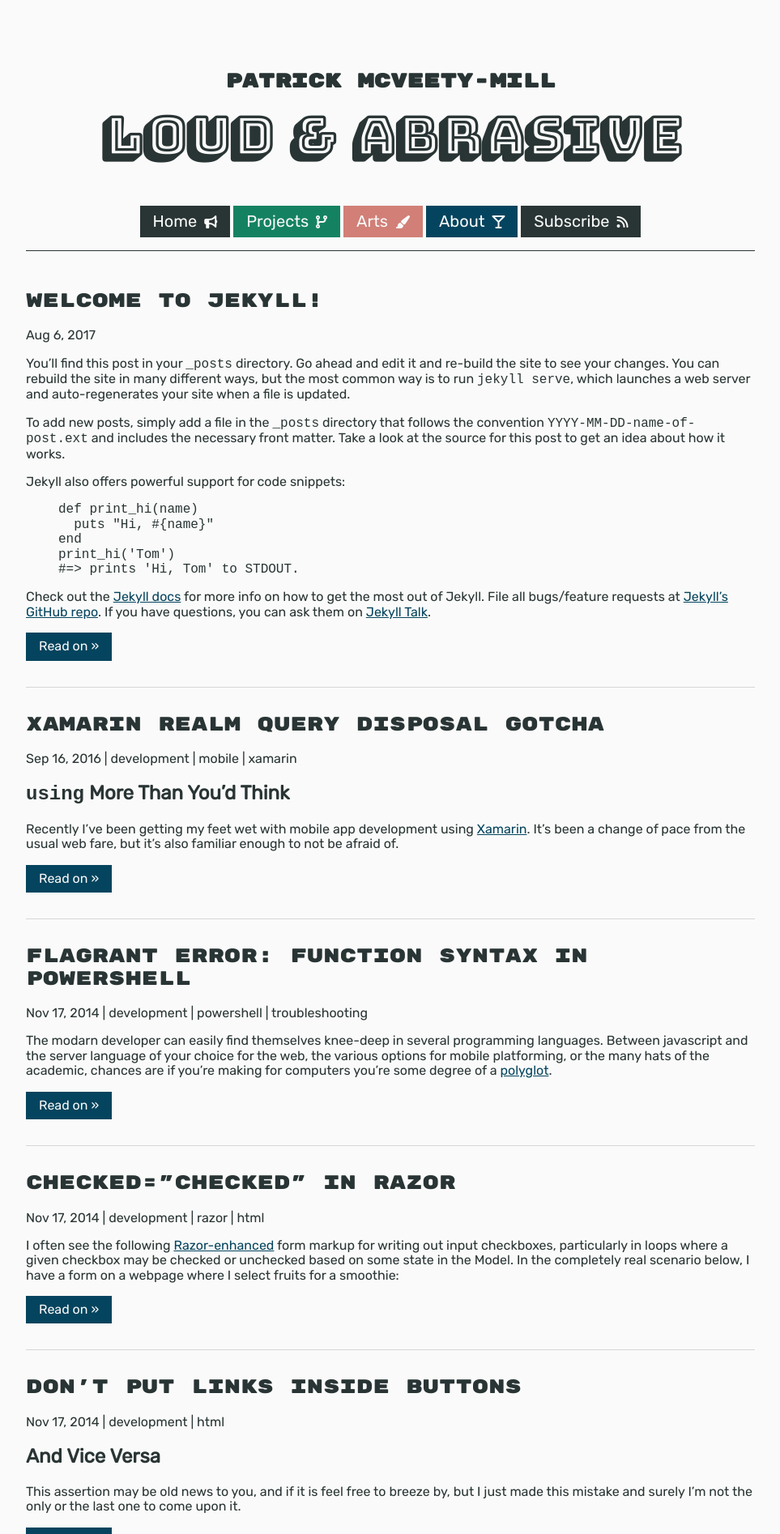
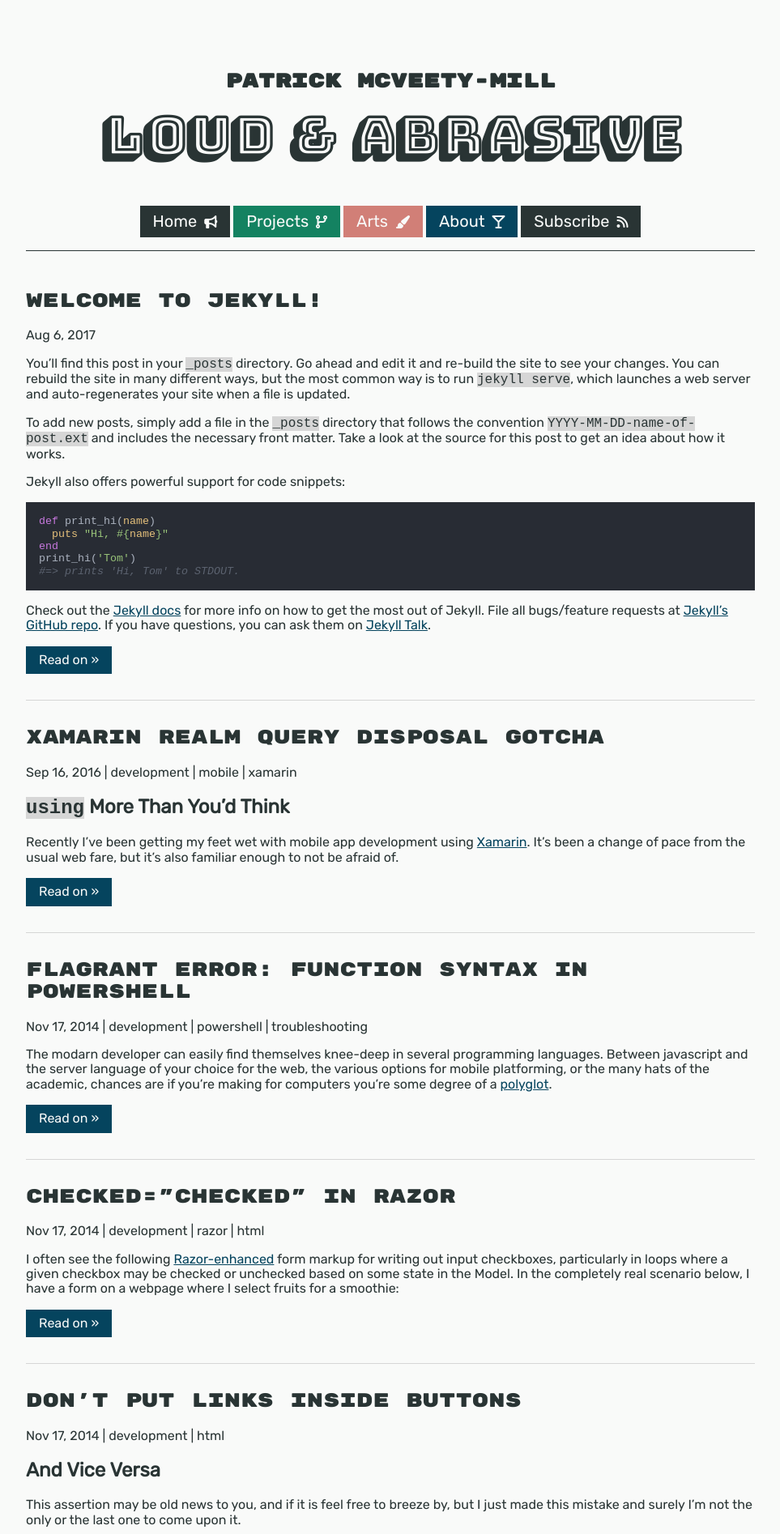
Before and after one commit to pmcvtm/pmcvtm.com, a Jekyll site: the page built from index.html, in a window 1280 px wide. Shown: the top 1894 px of the page at 81% size, without its empty margins (158-1121 px from the left). Built offline with Jekyll 4.4.1, drawn with Linux system fonts in a browser that asks for light colours; nearby versions of some CDN libraries.

Commit message:
add syntax highlighting styles

```diff
--- a/_config.yml
+++ b/_config.yml
@@ -33,6 +33,7 @@ etsy: corrugatedcardbuds
 
 # Build settings
 markdown: kramdown
+highlighter: rouge
 plugins_dir:
   - jekyll-feed
 
--- a/_includes/head.html
+++ b/_includes/head.html
@@ -15,6 +15,7 @@
   <script src="https://code.jquery.com/jquery-3.2.1.min.js" integrity="sha256-hwg4gsxgFZhOsEEamdOYGBf13FyQuiTwlAQgxVSNgt4=" crossorigin="anonymous"></script>
 
   <link rel="stylesheet" href="{{ "/assets/main.css" | relative_url }}">
+  <link rel="stylesheet" href="{{ "/assets/syntax.css" | relative_url }}">
   <link rel="canonical" href="{{ page.url | replace:'index.html','' | absolute_url }}">
   <link rel="alternate" type="application/rss+xml" title="{{ site.title | escape }}" href="{{ "/feed.xml" | relative_url }}">
 </head>
--- a/assets/main.scss
+++ b/assets/main.scss
@@ -187,6 +187,11 @@ a { color: $blue; }
     i { font-size: smaller; vertical-align: middle; }
 }
 
+pre { padding: 1rem; font-size: smaller; }
+figure.highlight { margin: 0; }
+
+code.highlighter-rouge { background: $lightGray; }
+
 // === Projects === === === === ===
 
 .project-content { display: none; }
--- /dev/null
+++ b/assets/syntax.css
@@ -0,0 +1,66 @@
+/* Atom One Dark vivid syntax sheet from https://github.com/mgyongyosi/OneDarkJekyll */
+
+.highlight, pre.highlight { background: #282c34; color: #abb2bf  }
+.highlight pre { background: #282c34 }
+.highlight .hll { background: #282c34 }
+.highlight .c { color: #5c6370; font-style: italic }
+.highlight .err { color: #960050; background-color: #1e0010  }
+.highlight .k { color: #c678dd  }
+.highlight .l { color: #98c379  }
+.highlight .n { color: #abb2bf  }
+.highlight .o { color: #abb2bf  }
+.highlight .p { color: #abb2bf  }
+.highlight .cm { color: #5c6370; font-style: italic  }
+.highlight .cp { color: #5c6370; font-style: italic  }
+.highlight .c1 { color: #5c6370; font-style: italic  }
+.highlight .cs { color: #5c6370; font-style: italic  }
+.highlight .ge { font-style: italic  }
+.highlight .gs { font-weight: 700  }
+.highlight .kc { color: #c678dd  }
+.highlight .kd { color: #c678dd  }
+.highlight .kn { color: #c678dd  }
+.highlight .kp { color: #c678dd  }
+.highlight .kr { color: #c678dd  }
+.highlight .kt { color: #c678dd  }
+.highlight .ld { color: #98c379  }
+.highlight .m { color: #d19a66  }
+.highlight .s { color: #98c379  }
+.highlight .na { color: #d19a66  }
+.highlight .nb { color: #e5c07b  }
+.highlight .nc { color: #e5c07b  }
+.highlight .no { color: #e5c07b  }
+.highlight .nd { color: #e5c07b  }
+.highlight .ni { color: #e5c07b  }
+.highlight .ne { color: #e5c07b  }
+.highlight .nf { color: #abb2bf  }
+.highlight .nl { color: #e5c07b  }
+.highlight .nn { color: #abb2bf  }
+.highlight .nx { color: #abb2bf  }
+.highlight .py { color: #e5c07b  }
+.highlight .nt { color: #e06c75  }
+.highlight .nv { color: #e5c07b  }
+.highlight .ow { font-weight: 700  }
+.highlight .w { color: #f8f8f2  }
+.highlight .mf { color: #d19a66  }
+.highlight .mh { color: #d19a66  }
+.highlight .mi { color: #d19a66  }
+.highlight .mo { color: #d19a66  }
+.highlight .sb { color: #98c379  }
+.highlight .sc { color: #98c379  }
+.highlight .sd { color: #98c379  }
+.highlight .s2 { color: #98c379  }
+.highlight .se { color: #98c379  }
+.highlight .sh { color: #98c379  }
+.highlight .si { color: #98c379  }
+.highlight .sx { color: #98c379  }
+.highlight .sr { color: #56b6c2  }
+.highlight .s1 { color: #98c379  }
+.highlight .ss { color: #56b6c2  }
+.highlight .bp { color: #e5c07b  }
+.highlight .vc { color: #e5c07b  }
+.highlight .vg { color: #e5c07b  }
+.highlight .vi { color: #e06c75  }
+.highlight .il { color: #d19a66  }
+.highlight .gu { color: #75715e  }
+.highlight .gd { color: #f92672  }
+.highlight .gi { color: #a6e22e  }
```
